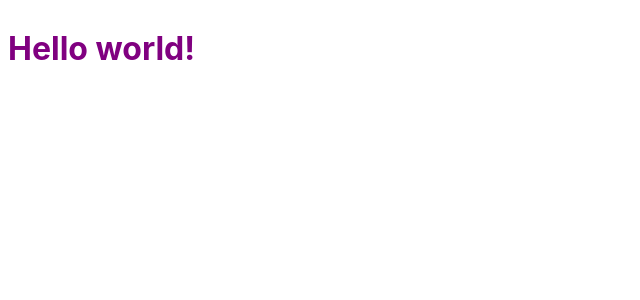
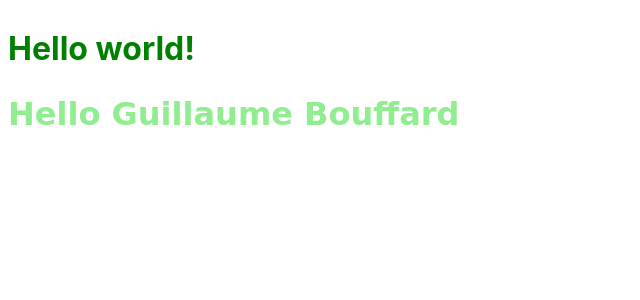
Before and after one commit to GBouffard/first-svelte-tutorial, a Svelte app: page / in a window 1280 px wide. Shown: the top 300 px of the page, without its empty margins (0-640 px from the left). Built offline with nearby package versions, Linux system fonts and the light colour scheme.

Commit message:
Add Greeting component

```diff
--- a/src/App.svelte
+++ b/src/App.svelte
@@ -1,11 +1,13 @@
 <script>
-	export let name;
+  import Greeting from "./Greeting.svelte";
+  export let name;
 </script>
 
 <style>
-	h1 {
-		color: purple;
-	}
+  h1 {
+    color: green;
+  }
 </style>
 
 <h1>Hello {name}!</h1>
+<Greeting first_name="Guillaume" last_name="Bouffard" />
--- /dev/null
+++ b/src/Greeting.svelte
@@ -0,0 +1,15 @@
+<script>
+  export let first_name;
+  export let last_name;
+  $: name = first_name + " " + last_name;
+</script>
+
+<style>
+  h2 {
+    color: lightgreen;
+    font-family: "Comic Sans MS";
+    font-size: 2em;
+  }
+</style>
+
+<h2>Hello {name}</h2>
```
Also changed, not shown: src/main.js (+7 -7 lines).
